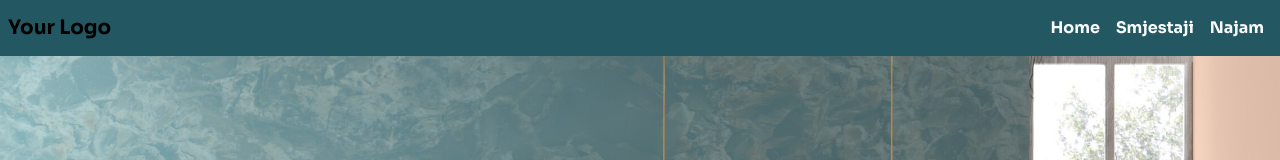
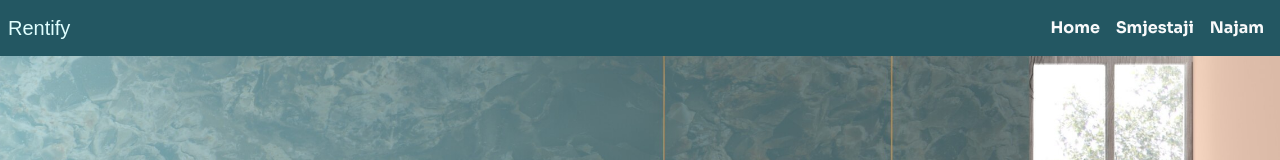
Before and after one commit to lsebalj1/rentify-frontend, a Vue app: page /home in a window 1280 px wide. Shown: the top 160 px of the page. Built offline with nearby package versions, Linux system fonts and the light colour scheme.

Commit message:
Rentify logo

```diff
--- a/src/components/NavigationComponent.vue
+++ b/src/components/NavigationComponent.vue
@@ -1,6 +1,6 @@
 <template>
   <nav class="px-2 navbar navbar-expand-lg navbar-light custom-navbar">
-    <router-link class="navbar-brand" to="home">Your Logo</router-link>
+    <router-link class="navbar-brand" to="home">Rentify</router-link>
     <div class="collapse navbar-collapse justify-content-end" id="navbarNav">
       <ul class="navbar-nav">
         <li class="nav-item" v-for="(link, index) in links" :key="index">
@@ -50,4 +50,11 @@ export default {
 .custom-navbar {
   background-color: #235762;
 }
+
+@import url('https://fonts.googleapis.com/css2?family=Nova+Square&display=swap');
+.navbar-brand {
+    font-family: 'Nova Square', sans-serif;
+    color: lightcyan;
+}
+
 </style>
```
